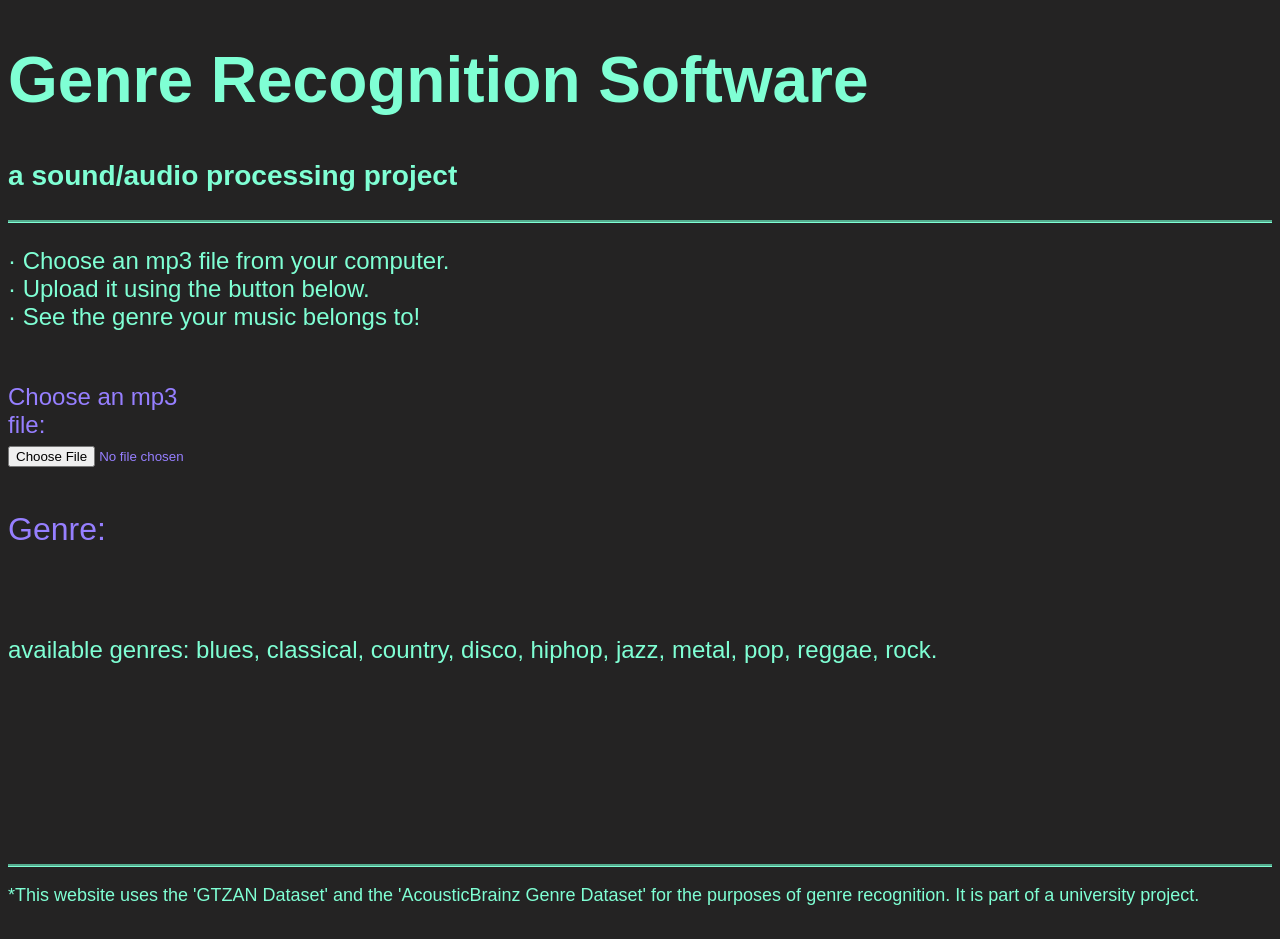
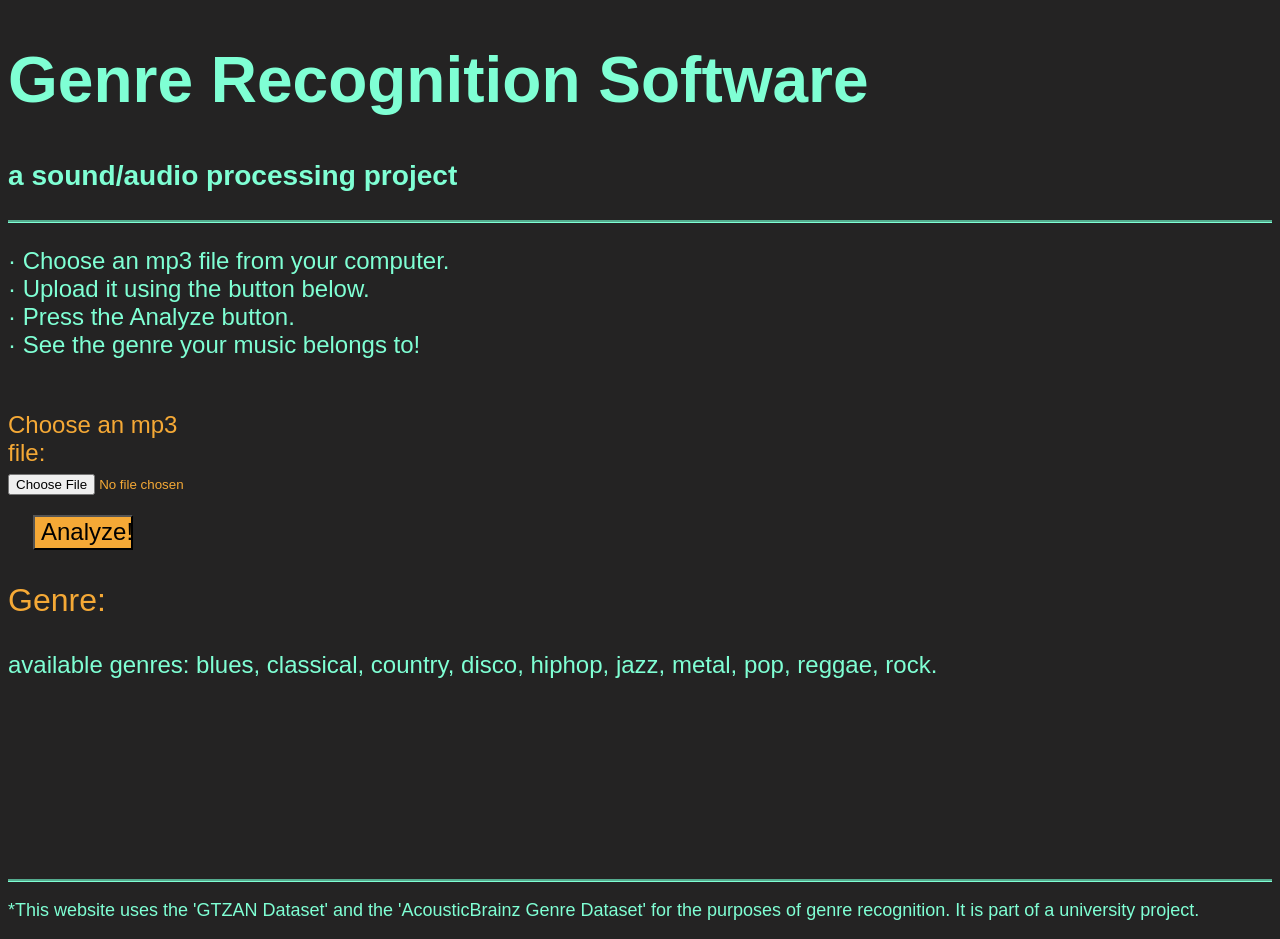
Before and after one commit to ThemDask/Genre-Recognition, a plain HTML site: page index.html in a window 1280 px wide. Drawn offline with Linux system fonts and the light colour scheme; a web font is replaced by a local one.

Commit message:
updated website look

```diff
--- a/index.html
+++ b/index.html
@@ -7,7 +7,6 @@
   <title>Genre Recognition Software</title>
   <link rel="stylesheet" href="styles.css" >
 </head>
-
 
 <body>
     <div class="title-box">
@@ -24,25 +23,31 @@
             <p>
                 &#183; Choose an mp3 file from your computer. <br>
                &#183; Upload it using the button below. <br>
+               &#183; Press the Analyze button. <br>
                &#183; See the genre your music belongs to! <br>
             </p>
         </div>
     </div>
 
-
+    <div class="genre-box">
         <div class="mp3-dropoff">
             <label for="myfile"><br>Choose an mp3 file: <br></label>
             <input type="file" id="myfile" name="myfile">
         </div>
 
+        <div class="button-box">
+            <button type="button" onclick="">Analyze!</button>
+        </div>
+
         <div class="genre-box">
             <div class="genre">
-            <p> <br><br>Genre:</p>
+                <p> Genre:</p>
+            </div>
         </div>
     </div>
 
-     <div class="genre-box">
-        <p><br><br>available genres:
+    <div class="genre-desc">
+        <p>available genres:
             blues, classical, country, disco, hiphop, jazz, metal, pop, reggae, rock.
         </p>
     </div>
@@ -55,5 +60,4 @@
     <script src="script.js"></script>
 
 </body>
-
 </html>
--- a/styles.css
+++ b/styles.css
@@ -29,13 +29,31 @@ body {
 .mp3-dropoff {
     position: static;
     width: 200px;
-    height: 50px;
-    color: rgb(150, 127, 255);
+    color: rgb(245, 169, 54);
+}
+
+.button-box {
+    position: relative;
+    margin-top: 20px;
+    left: 25px;
+
+}
+
+button {
+    width: 100px;
+    height: 35px;
+    font-size: x-large;
+    background: rgb(245, 169, 54);
 }
 
 .genre {
     font-size: xx-large;
-    color: rgb(150, 127, 255);
+    color: rgb(245, 169, 54);
+}
+
+.genre-desc {
+    font-size: x-large;
+    color: aquamarine;
 }
 
 .misc {
```
Lines whose indentation alone changed are shown as unchanged.
